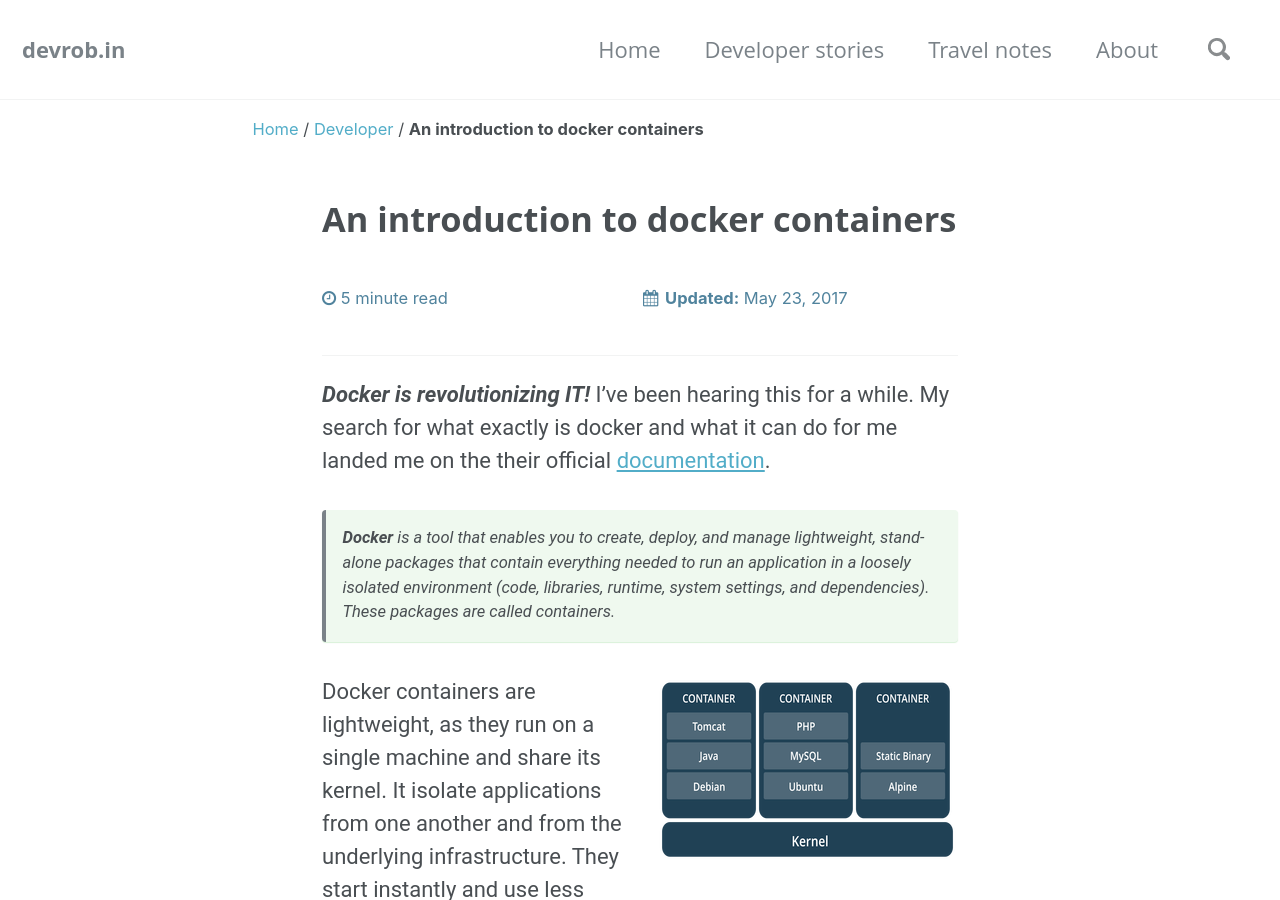
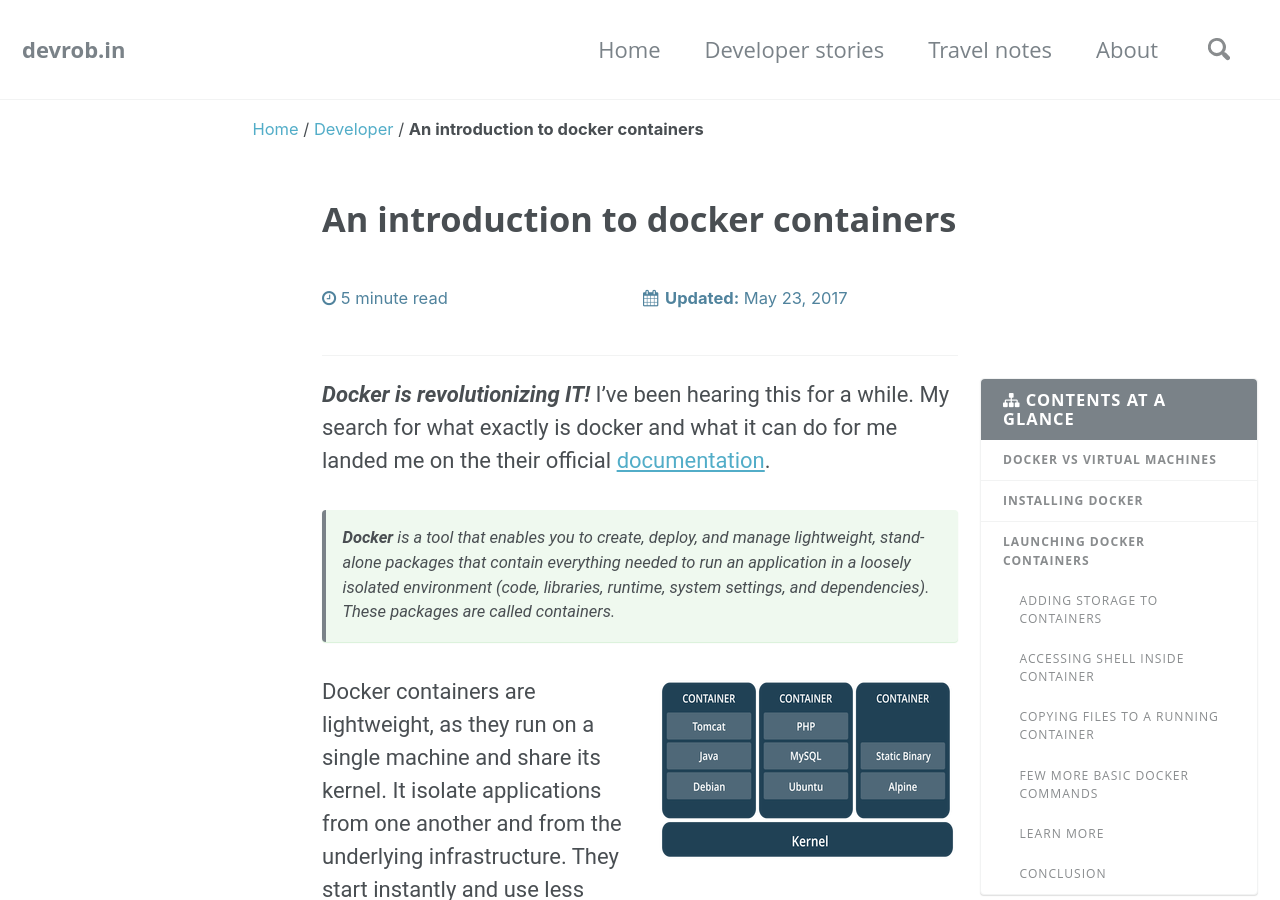
Before and after one commit to robinraju/robinraju.github.io, a Jekyll site: the page built from _posts/developer/2017-05-23-introduction-to-docker-cotainers.md, in a window 1280 px wide and 900 px high. Built offline with Jekyll 4.4.1, drawn with Linux system fonts in a browser that asks for light colours; comment, search, counter and statistics services are not loaded.

Commit message:
Added posst assets Added TOC for posts

```diff
--- a/_posts/developer/2017-05-23-introduction-to-docker-cotainers.md
+++ b/_posts/developer/2017-05-23-introduction-to-docker-cotainers.md
@@ -7,6 +7,9 @@ tags: [DevOps, Docker, Linux, Open Source, Technology]
 header:
     teaser: /assets/images/posts/developer/docker-logo.png
 comments: true
+toc: true
+toc_label: "Contents at a glance"
+toc_icon: "sitemap"
 author_profile: false
 share: true
 related: true
```
Also changed, not shown: _posts/developer/2016-10-23-documenting-rest-apis-with-swagger.md (+3 -0 lines), _posts/developer/2017-02-06-why-i-choose-playframework.md (+9 -2 lines), assets/images/posts/developer/play-framework/play_ecosystem.png (added), assets/images/posts/developer/play-framework/play_request_lifecycle.png (added).
